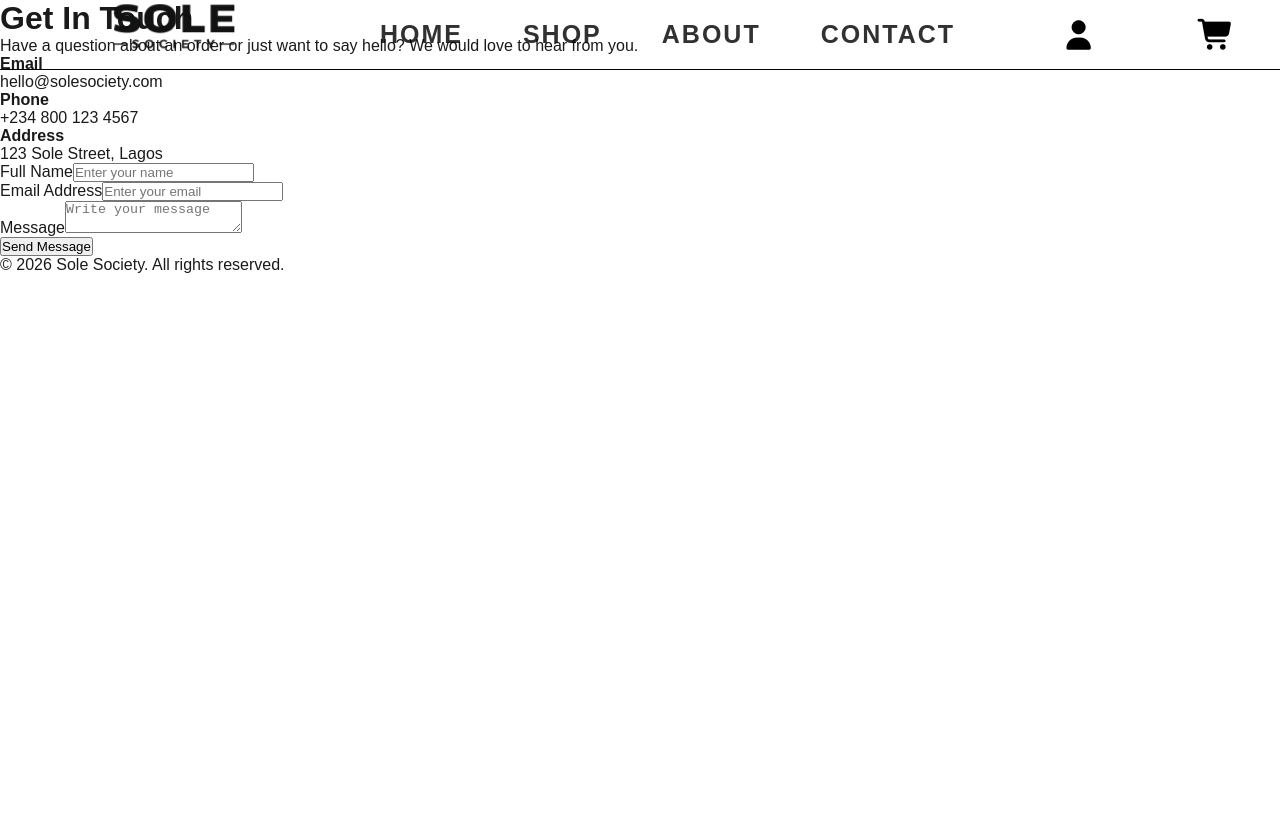
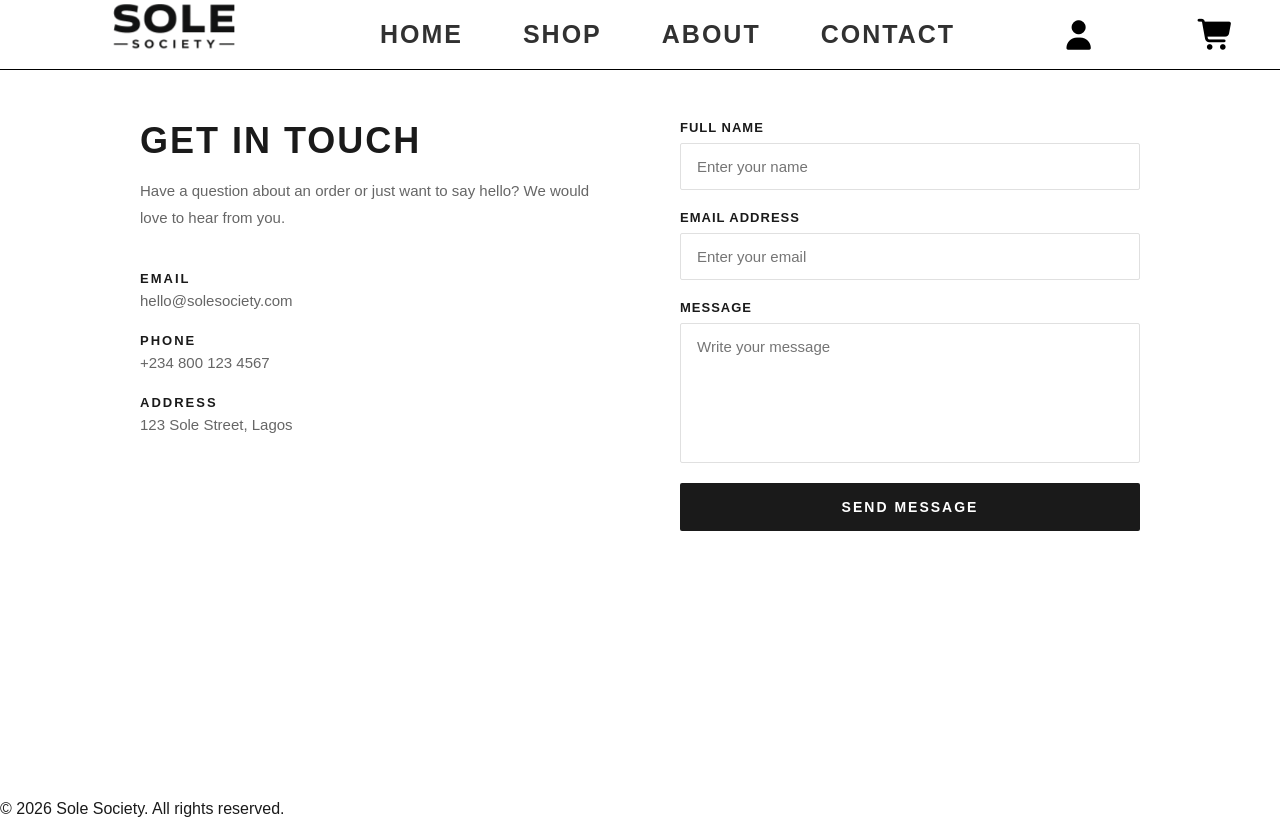
Before and after one commit to DaPhantom131/Sole-Society, a React (Vite) app: page /contact in a window 1280 px wide. Built offline with nearby package versions, Linux system fonts and the light colour scheme.

Commit message:
vaniilla css styling and new css style created and refined also

```diff
--- a/src/App.jsx
+++ b/src/App.jsx
@@ -5,9 +5,8 @@ import Shop from "./Components/Routes/Shop"
 import About from "./Components/Routes/About"
 import Contact from "./Components/Routes/Contact"
 import Navbar from "./Components/Routes/Navbar"
+import SneakerCard from "./Components/SneakerCard"
 import Footer from "./Components/Footer";
-
-
 import "./Styles/Main.css"
 import "./Styles/Navbar.css"
 
@@ -21,10 +20,12 @@ const App = () => {
 
     <Navbar/>
 
+    <SneakerCard/>
+
     <Routes>
 
       <Route path="/" element={<Home/>}/>
-          {/* <Route path="/shop" element={<Shop/>} /> */}
+          <Route path="/shop" element={<Shop/>} />
           <Route path="/about" element={<About />} />
           <Route path="/contact" element={<Contact />} />
 
--- /dev/null
+++ b/src/Components/Routes/About.css
@@ -0,0 +1,104 @@
+/* ===== ABOUT PAGE ===== */
+.about-page {
+    min-height: 100vh;
+    padding: 120px 60px 60px 60px;
+}
+
+.about-hero {
+    text-align: center;
+    margin-bottom: 60px;
+    padding-bottom: 60px;
+    border-bottom: 1px solid #e0e0e0;
+}
+
+.about-title {
+    font-size: 36px;
+    font-weight: 700;
+    text-transform: uppercase;
+    letter-spacing: 2px;
+    margin-bottom: 15px;
+    color: #1a1a1a;
+}
+
+.about-subtitle {
+    font-size: 16px;
+    color: #666666;
+    max-width: 500px;
+    margin: 0 auto;
+    line-height: 1.8;
+}
+
+.about-section {
+    margin-bottom: 60px;
+}
+
+.about-section-title {
+    font-size: 26px;
+    font-weight: 700;
+    color: #1a1a1a;
+    margin-bottom: 20px;
+    text-transform: uppercase;
+    letter-spacing: 1px;
+}
+
+.about-section-text {
+    font-size: 15px;
+    color: #555555;
+    line-height: 1.9;
+    margin-bottom: 15px;
+    max-width: 700px;
+}
+
+.about-features {
+    margin-bottom: 60px;
+}
+
+.about-features-grid {
+    display: grid;
+    grid-template-columns: repeat(4, 1fr);
+    gap: 24px;
+    margin-top: 30px;
+}
+
+.about-feature-card {
+    background-color: #f8f8f8;
+    padding: 30px 20px;
+    border-radius: 4px;
+    text-align: center;
+}
+
+.about-feature-card h3 {
+    font-size: 16px;
+    font-weight: 700;
+    color: #1a1a1a;
+    margin-bottom: 12px;
+    text-transform: uppercase;
+    letter-spacing: 1px;
+}
+
+.about-feature-card p {
+    font-size: 14px;
+    color: #666666;
+    line-height: 1.7;
+}
+
+/* ===== RESPONSIVE ===== */
+@media (max-width: 1024px) {
+    .about-features-grid {
+        grid-template-columns: repeat(2, 1fr);
+    }
+}
+
+@media (max-width: 768px) {
+    .about-page {
+        padding: 120px 20px 60px 20px;
+    }
+
+    .about-title {
+        font-size: 26px;
+    }
+
+    .about-features-grid {
+        grid-template-columns: 1fr;
+    }
+}
--- a/src/Components/Routes/About.jsx
+++ b/src/Components/Routes/About.jsx
@@ -1,4 +1,5 @@
 import React from "react"
+import "./About.css"
 
 const About = () => {
     return (
--- /dev/null
+++ b/src/Components/Routes/Contact.css
@@ -0,0 +1,157 @@
+/* ===== CONTACT PAGE ===== */
+.contact-page {
+    min-height: 100vh;
+    padding: 120px 60px 60px 60px;
+}
+
+.contact-wrapper {
+    display: flex;
+    gap: 80px;
+    max-width: 1000px;
+    margin: 0 auto;
+}
+
+.contact-left {
+    flex: 1;
+}
+
+.contact-title {
+    font-size: 36px;
+    font-weight: 700;
+    text-transform: uppercase;
+    letter-spacing: 2px;
+    margin-bottom: 15px;
+    color: #1a1a1a;
+}
+
+.contact-subtitle {
+    font-size: 15px;
+    color: #666666;
+    line-height: 1.8;
+    margin-bottom: 40px;
+}
+
+.contact-info {
+    display: flex;
+    flex-direction: column;
+    gap: 24px;
+}
+
+.contact-info-item h4 {
+    font-size: 13px;
+    font-weight: 700;
+    text-transform: uppercase;
+    letter-spacing: 2px;
+    color: #1a1a1a;
+    margin-bottom: 6px;
+}
+
+.contact-info-item p {
+    font-size: 15px;
+    color: #666666;
+}
+
+.contact-right {
+    flex: 1;
+}
+
+/* ===== FORM ===== */
+.contact-form {
+    display: flex;
+    flex-direction: column;
+    gap: 20px;
+}
+
+.form-group {
+    display: flex;
+    flex-direction: column;
+    gap: 8px;
+}
+
+.form-group label {
+    font-size: 13px;
+    font-weight: 600;
+    text-transform: uppercase;
+    letter-spacing: 1px;
+    color: #1a1a1a;
+}
+
+.form-input {
+    font-family: 'Arial', sans-serif;
+    padding: 14px 16px;
+    border: 1px solid #e0e0e0;
+    border-radius: 2px;
+    font-size: 15px;
+    color: #1a1a1a;
+    outline: none;
+    transition: border-color 0.3s ease;
+    width: 100%;
+    box-sizing: border-box;
+}
+
+.form-input:focus {
+    border-color: #1a1a1a;
+}
+
+.form-textarea {
+    height: 140px;
+    resize: none;
+}
+
+.contact-btn {
+    font-family: 'Arial', sans-serif;
+    padding: 16px;
+    background-color: #1a1a1a;
+    color: #ffffff;
+    border: none;
+    font-size: 14px;
+    font-weight: 600;
+    letter-spacing: 2px;
+    text-transform: uppercase;
+    cursor: pointer;
+    border-radius: 2px;
+    transition: background-color 0.3s ease;
+}
+
+.contact-btn:hover {
+    background-color: #333333;
+}
+
+/* ===== SUCCESS MESSAGE ===== */
+.contact-success {
+    background-color: #f8f8f8;
+    padding: 40px 30px;
+    border-radius: 4px;
+    text-align: center;
+}
+
+.contact-success h3 {
+    font-size: 22px;
+    font-weight: 700;
+    color: #1a1a1a;
+    margin-bottom: 12px;
+    text-transform: uppercase;
+    letter-spacing: 1px;
+}
+
+.contact-success p {
+    font-size: 15px;
+    color: #666666;
+    line-height: 1.8;
+}
+
+/* ===== RESPONSIVE ===== */
+@media (max-width: 768px) {
+    .contact-page {
+        padding: 120px 20px 60px 20px;
+    }
+
+    .contact-wrapper {
+        flex-direction: column;
+        gap: 40px;
+    }
+
+    .contact-title {
+        font-size: 26px;
+    }
+}
--- a/src/Components/Routes/Contact.jsx
+++ b/src/Components/Routes/Contact.jsx
@@ -1,4 +1,5 @@
 import React, { useState } from "react"
+import "./Contact.css"
 
 const Contact = () => {
 
--- a/src/Components/Routes/Navbar.jsx
+++ b/src/Components/Routes/Navbar.jsx
@@ -1,7 +1,5 @@
 import React, { useEffect, useRef } from "react"
 import { Link } from "react-router-dom"
-
-
 
 const Navbar = () => {
 
--- /dev/null
+++ b/src/Components/Routes/Shop.css
@@ -0,0 +1,117 @@
+/* ===== SHOP PAGE ===== */
+.shop-page {
+    min-height: 100vh;
+    padding: 120px 60px 60px 60px;
+}
+
+.shop-header {
+    text-align: center;
+    margin-bottom: 40px;
+}
+
+.shop-title {
+    font-size: 36px;
+    font-weight: 700;
+    color: #1a1a1a;
+    margin-bottom: 10px;
+    text-transform: uppercase;
+    letter-spacing: 2px;
+}
+
+.shop-subtitle {
+    font-size: 16px;
+    color: #666666;
+}
+
+/* ===== SEARCH BAR ===== */
+.shop-search-wrapper {
+    display: flex;
+    justify-content: center;
+    margin-bottom: 30px;
+}
+
+.shop-search {
+    width: 100%;
+    max-width: 500px;
+    padding: 14px 20px;
+    border: 1px solid #e0e0e0;
+    border-radius: 4px;
+    font-size: 15px;
+    font-family: 'Arial', sans-serif;
+    outline: none;
+    transition: border-color 0.3s ease;
+}
+
+.shop-search:focus {
+    border-color: #1a1a1a;
+}
+
+/* ===== FILTER BUTTONS ===== */
+.shop-filters {
+    display: flex;
+    justify-content: center;
+    gap: 12px;
+    margin-bottom: 40px;
+    flex-wrap: wrap;
+}
+
+.filter-btn {
+    font-family: 'Arial', sans-serif;
+    padding: 10px 28px;
+    border: 1px solid #1a1a1a;
+    background-color: transparent;
+    color: #1a1a1a;
+    font-size: 14px;
+    font-weight: 600;
+    letter-spacing: 1px;
+    text-transform: uppercase;
+    cursor: pointer;
+    border-radius: 2px;
+    transition: all 0.3s ease;
+}
+
+.filter-btn:hover {
+    background-color: #1a1a1a;
+    color: #ffffff;
+}
+
+.filter-btn-active {
+    background-color: #1a1a1a;
+    color: #ffffff;
+}
+
+/* ===== SNEAKER GRID ===== */
+.shop-grid {
+    display: grid;
+    grid-template-columns: repeat(3, 1fr);
+    gap: 30px;
+}
+
+/* ===== NO RESULTS ===== */
+.shop-no-results {
+    text-align: center;
+    font-size: 16px;
+    color: #888888;
+    margin-top: 40px;
+}
+
+/* ===== RESPONSIVE ===== */
+@media (max-width: 1024px) {
+    .shop-grid {
+        grid-template-columns: repeat(2, 1fr);
+    }
+}
+
+@media (max-width: 768px) {
+    .shop-page {
+        padding: 120px 20px 60px 20px;
+    }
+
+    .shop-grid {
+        grid-template-columns: 1fr;
+    }
+
+    .shop-title {
+        font-size: 26px;
+    }
+}
--- a/src/Components/Routes/Shop.jsx
+++ b/src/Components/Routes/Shop.jsx
@@ -1,6 +1,7 @@
 import React, { useState } from "react"
 import { sneakersData } from "../../Data/sneakersData"
 import SneakerCard from "../SneakerCard"
+import "./Shop.css"
 
 const Shop = () => {
 
--- /dev/null
+++ b/src/Components/SneakerCard.css
@@ -0,0 +1,78 @@
+/* ===== SNEAKER CARD ===== */
+.sneaker-card {
+    background-color: #f8f8f8;
+    border-radius: 4px;
+    overflow: hidden;
+    transition: transform 0.3s ease,
+        box-shadow 0.3s ease;
+    cursor: pointer;
+}
+
+.sneaker-card:hover {
+    transform: translateY(-6px);
+    box-shadow: 0 12px 30px rgba(0, 0, 0, 0.1);
+}
+
+.sneaker-card-img-wrapper {
+    width: 100%;
+    height: 220px;
+    overflow: hidden;
+    background-color: #f0f0f0;
+}
+
+.sneaker-card-img {
+    width: 100%;
+    height: 100%;
+    object-fit: cover;
+    transition: transform 0.4s ease;
+}
+
+.sneaker-card:hover .sneaker-card-img {
+    transform: scale(1.05);
+}
+
+.sneaker-card-info {
+    padding: 16px 16px 0 16px;
+}
+
+.sneaker-card-brand {
+    font-size: 12px;
+    font-weight: 600;
+    color: #888888;
+    text-transform: uppercase;
+    letter-spacing: 2px;
+    margin-bottom: 6px;
+}
+
+.sneaker-card-name {
+    font-size: 16px;
+    font-weight: 700;
+    color: #1a1a1a;
+    margin-bottom: 6px;
+}
+
+.sneaker-card-price {
+    font-size: 16px;
+    font-weight: 600;
+    color: #1a1a1a;
+}
+
+.sneaker-card-btn {
+    font-family: 'Arial', sans-serif;
+    width: 100%;
+    padding: 14px;
+    margin-top: 16px;
+    background-color: #1a1a1a;
+    color: #ffffff;
+    border: none;
+    font-size: 13px;
+    font-weight: 600;
+    letter-spacing: 1px;
+    text-transform: uppercase;
+    cursor: pointer;
+    transition: background-color 0.3s ease;
+}
+
+.sneaker-card-btn:hover {
+    background-color: #333333;
+}
--- a/src/Components/SneakerCard.jsx
+++ b/src/Components/SneakerCard.jsx
@@ -1,4 +1,5 @@
 import React from "react"
+import "./SneakerCard.css"
 
 const SneakerCard = (props) => {
 
```
